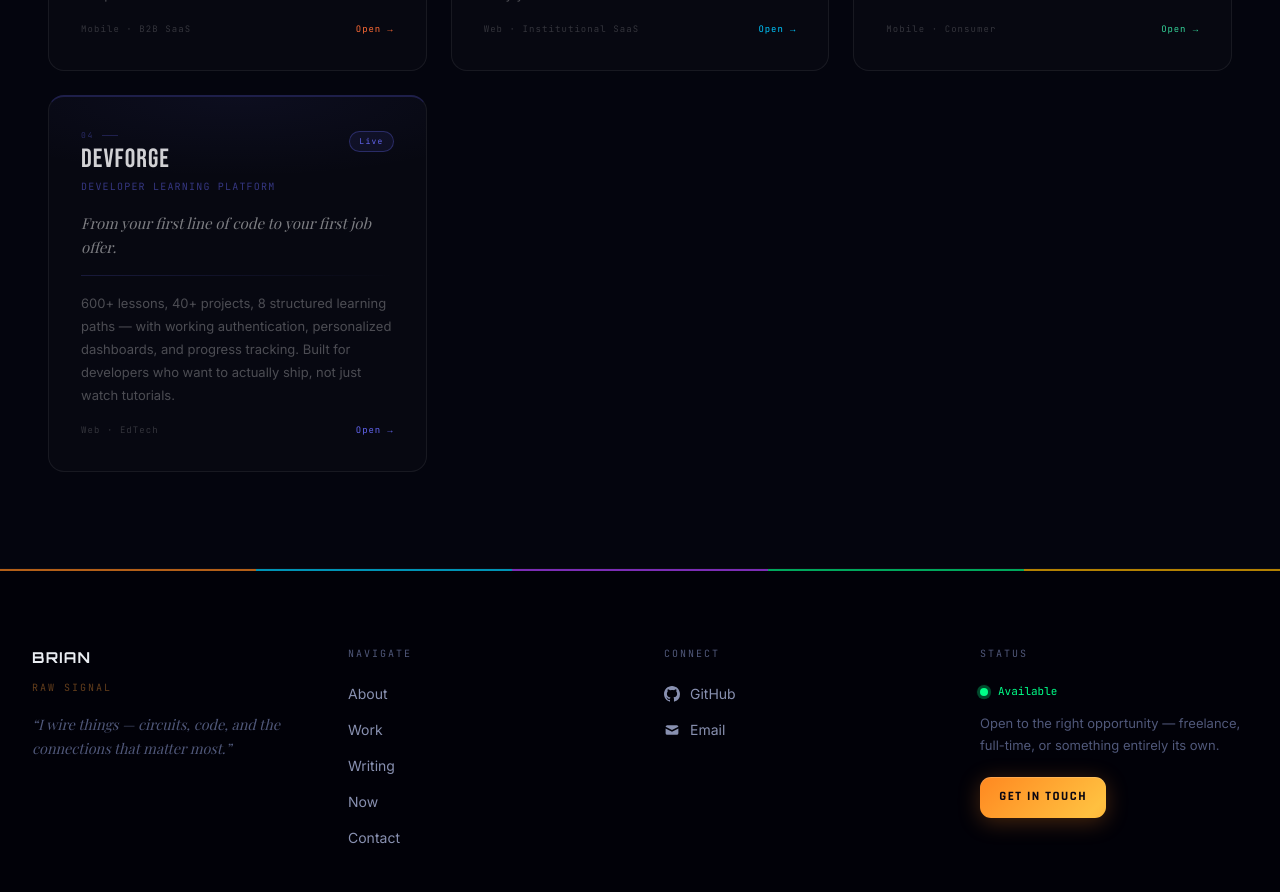
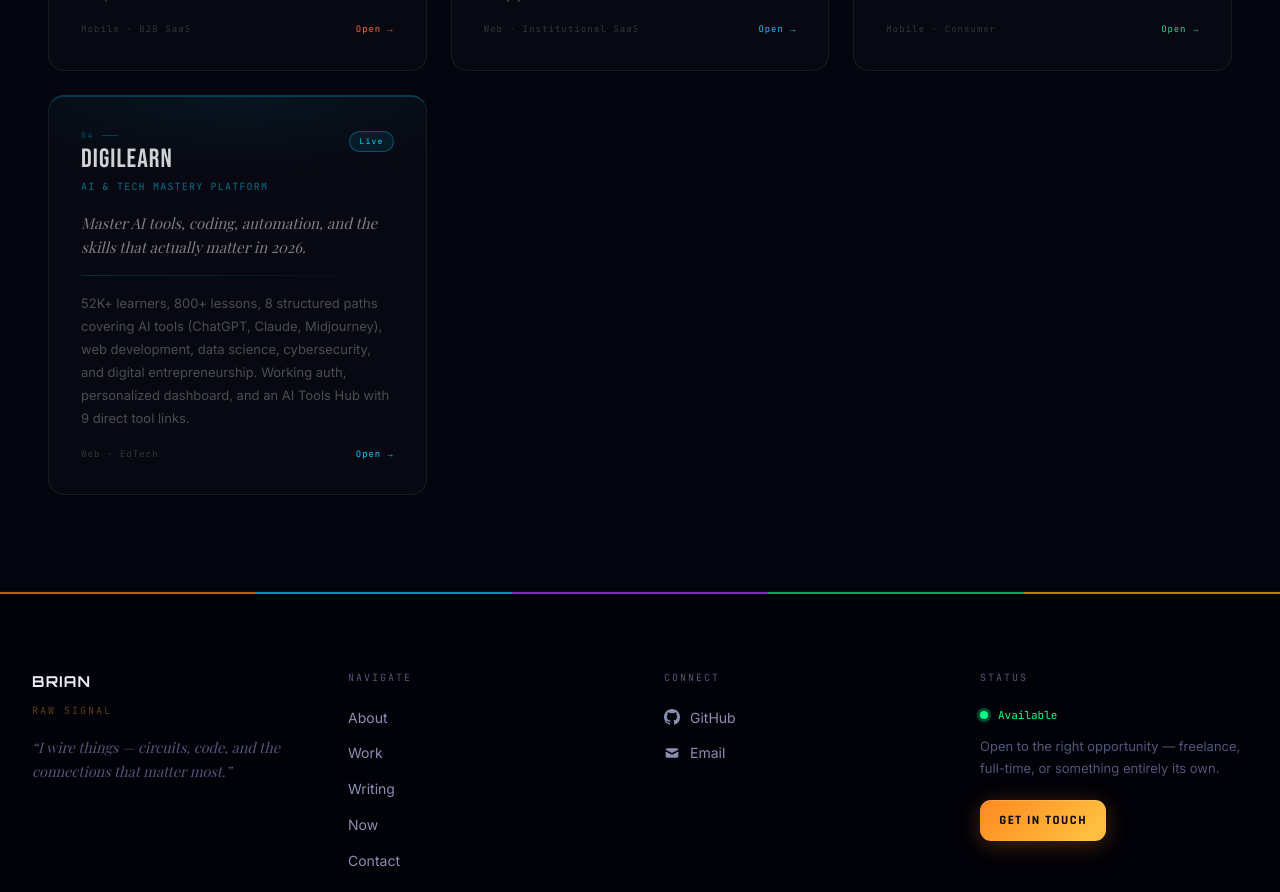
Before and after one commit to Jonta254/josiah-rawsignal, a Next.js app: page /portfolio in a window 1280 px wide. Shown: the part 2220-3112 px from the top of the page. Built offline with nearby package versions, Linux system fonts and the light colour scheme; a web font is replaced by a local one.

Commit message:
Replace DevForge with DigiLearn in portfolio COMING section

```diff
--- a/app/portfolio/page.tsx
+++ b/app/portfolio/page.tsx
@@ -84,13 +84,13 @@ const COMING = [
     status: "Live Preview",
   },
   {
-    title: "DevForge",
-    sub: "Developer Learning Platform",
-    tagline: "From your first line of code to your first job offer.",
-    desc: "600+ lessons, 40+ projects, 8 structured learning paths — with working authentication, personalized dashboards, and progress tracking. Built for developers who want to actually ship, not just watch tutorials.",
-    color: "#6366F1",
+    title: "DigiLearn",
+    sub: "AI & Tech Mastery Platform",
+    tagline: "Master AI tools, coding, automation, and the skills that actually matter in 2026.",
+    desc: "52K+ learners, 800+ lessons, 8 structured paths covering AI tools (ChatGPT, Claude, Midjourney), web development, data science, cybersecurity, and digital entrepreneurship. Working auth, personalized dashboard, and an AI Tools Hub with 9 direct tool links.",
+    color: "#00D4FF",
     tag: "Web · EdTech",
-    href: "https://devforge-delta.vercel.app",
+    href: "https://digilearn-five.vercel.app",
     status: "Live",
   },
 ];
```
